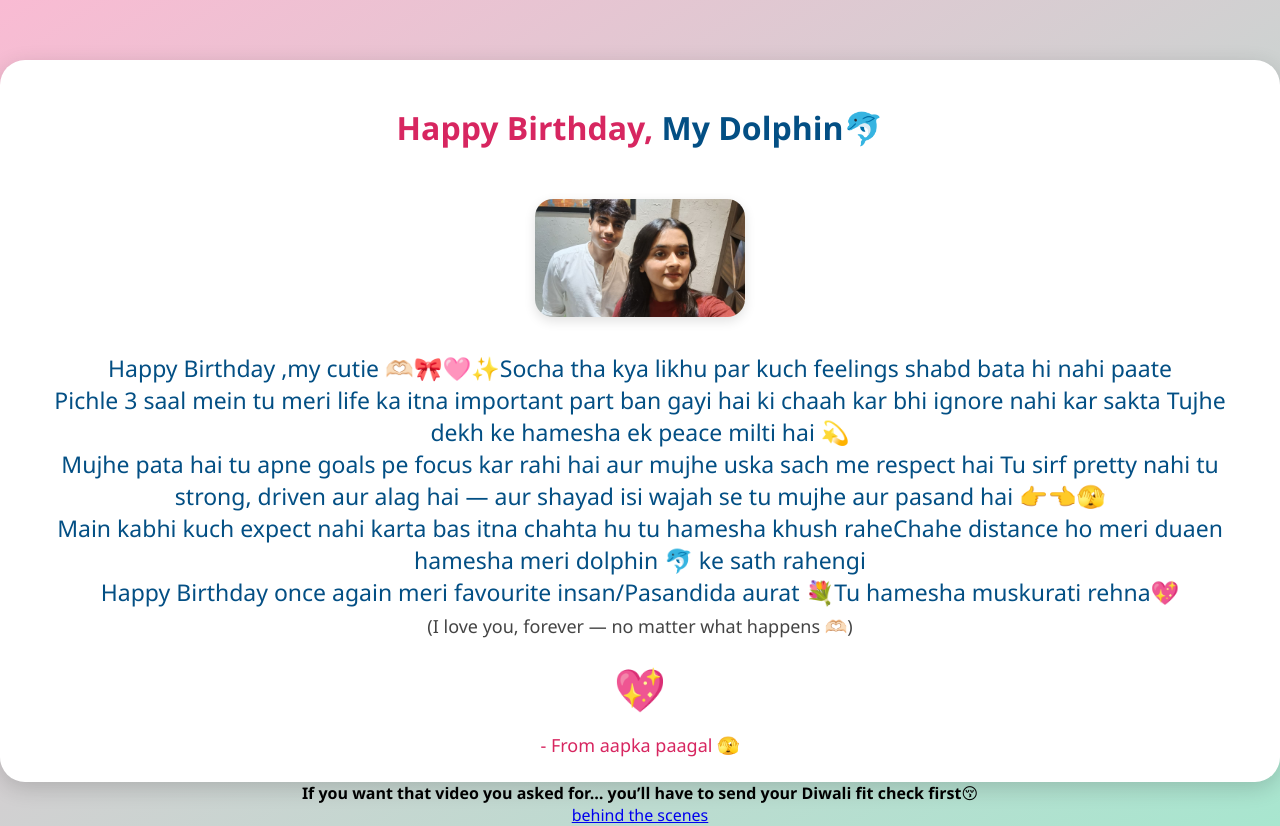
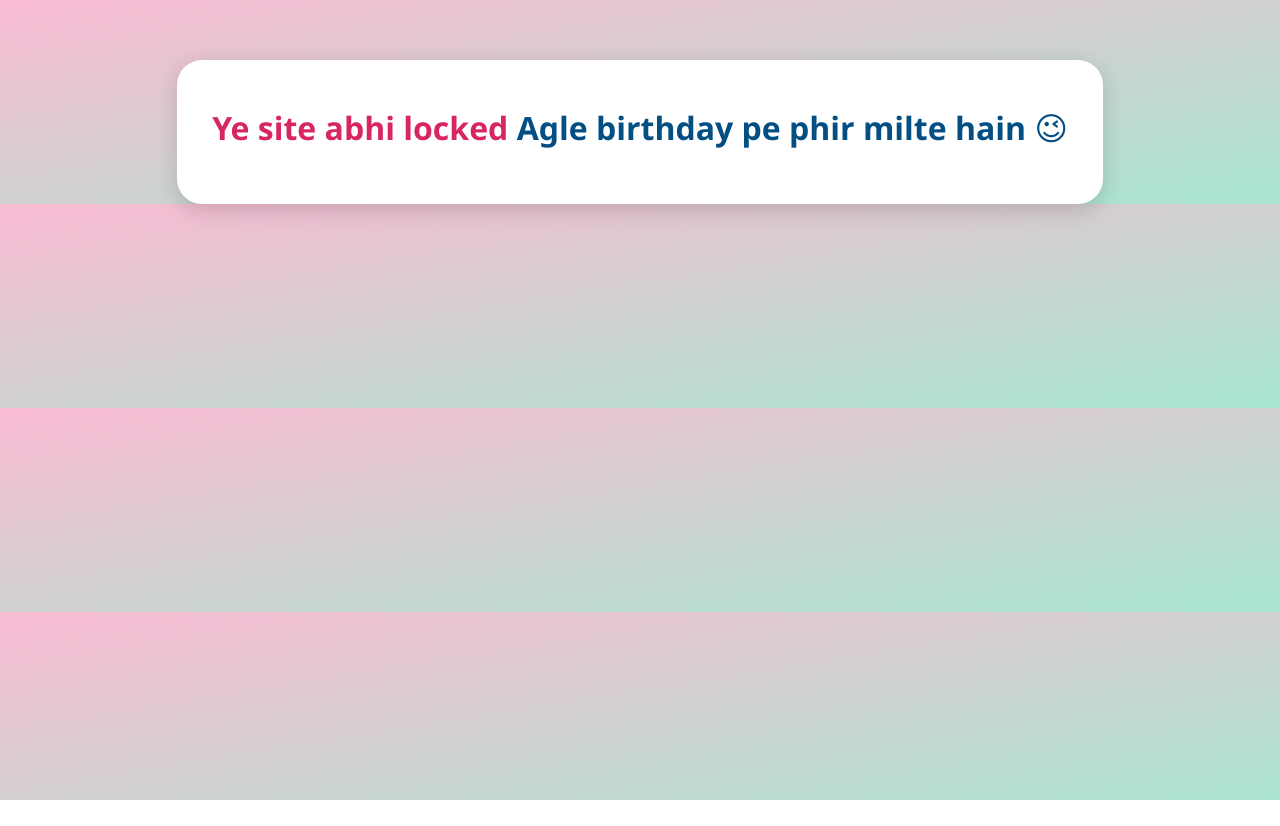
Before and after one commit to luckyL1103/my-website2, a plain HTML site: page index.html in a window 1280 px wide. After the commit the page ends 800 px from the top, so only its background shows below. Drawn offline with Linux system fonts and the light colour scheme.

Commit message:
Update index.html

```diff
--- a/index.html
+++ b/index.html
@@ -50,23 +50,10 @@
 </head>
 <body>
     <div class="banner">
-        <h1>Happy Birthday, <span style="color:#034f84">My Dolphin🐬</span></h1>
-        <img src="mygurl.jpg" class="theme-img" alt="mygurl" height="">
+        <h1>Ye site abhi locked <span style="color:#034f84">Agle birthday pe phir milte hain 😉</span></h1>
+
         <div class="msg">
-            Happy Birthday ,my cutie 🫶🏻🎀🩷✨Socha tha kya likhu par kuch feelings shabd bata hi nahi paate <br>
-            Pichle 3 saal mein tu meri life ka itna important part ban gayi hai ki chaah kar bhi ignore nahi kar sakta Tujhe dekh ke hamesha ek peace milti hai 💫<br>
-            Mujhe pata hai tu apne goals pe focus kar rahi hai aur mujhe uska sach me respect hai Tu sirf pretty nahi tu strong, driven aur alag hai — aur shayad isi wajah se tu mujhe aur pasand hai 👉👈🫣<br>
-             Main kabhi kuch expect nahi karta bas itna chahta hu tu hamesha khush raheChahe distance ho meri duaen hamesha meri dolphin 🐬 ke sath rahengi<br>
-             Happy Birthday once again meri favourite insan/Pasandida aurat 💐Tu hamesha muskurati rehna💖<br>
-            <span style="font-size:18px; color:#444;">(I love you, forever — no matter what happens 🫶🏻)</span>
-        </div>
-        <div class="heart">💖</div>
-        <div style="margin-top:16px; font-size:18px; color:#d72660;">
-            - From aapka paagal 🫣
-        </div>
-    </div>
-    <b>If you want that video you asked for… you’ll have to send your Diwali fit check first😚</b>
-    <a href="https://photos.app.goo.gl/Ly5KkxXZUBskLAnE7">behind the scenes</a>
+
 </body>
 
 </html>
```
